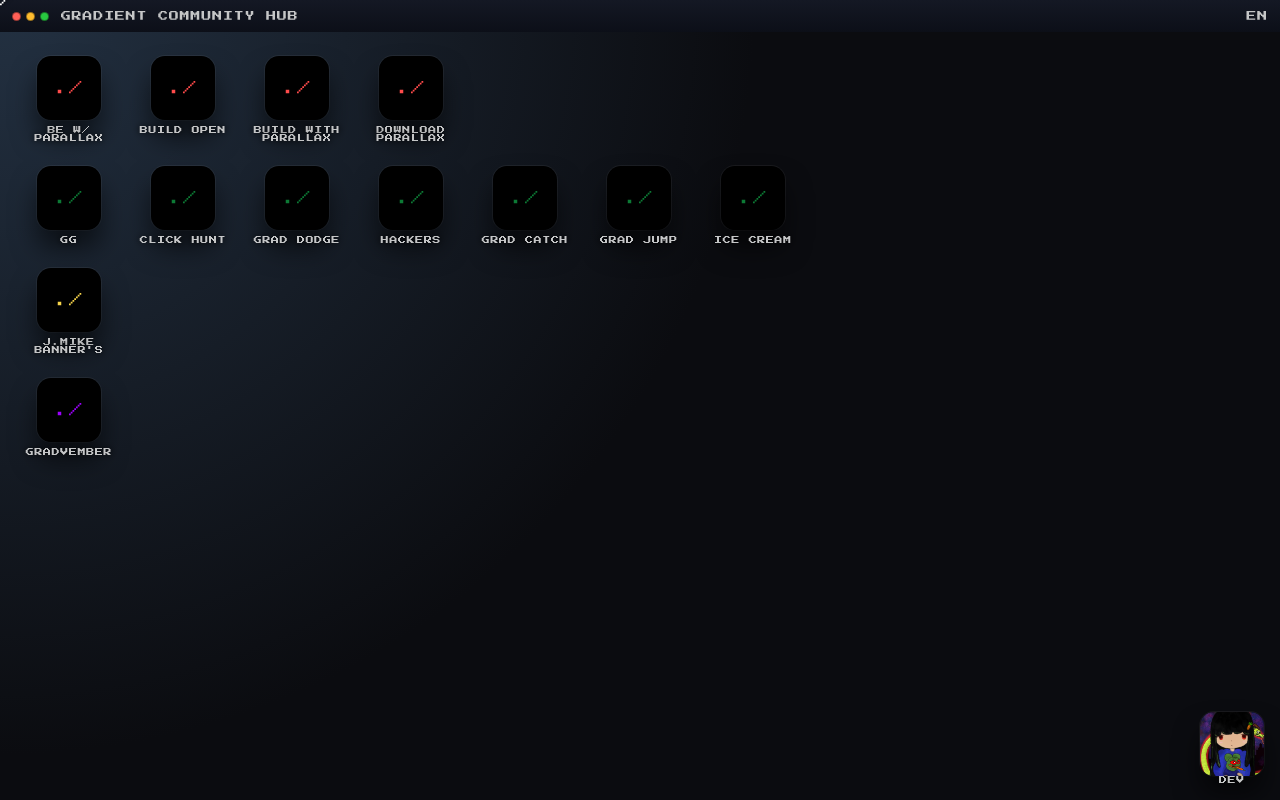
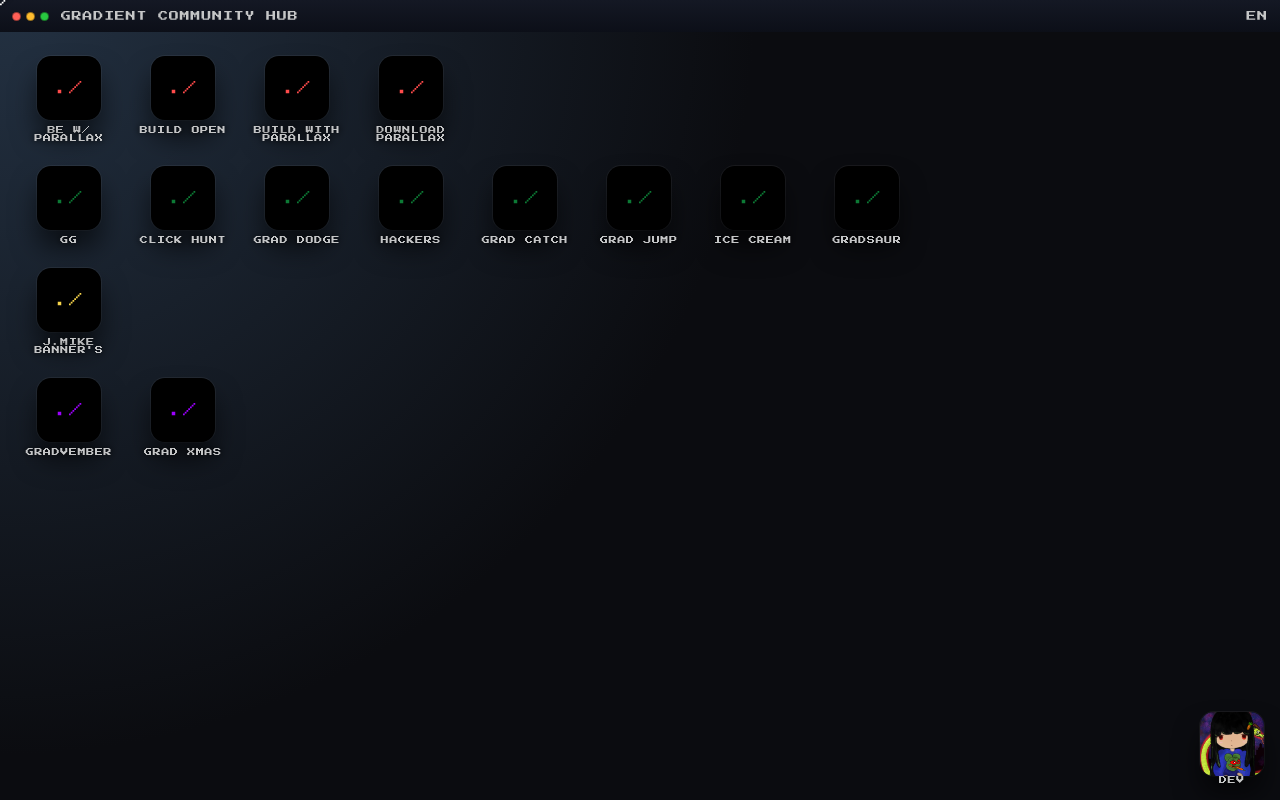
Before and after one commit to realsir/gradient-community-hub, a plain HTML site: page index.html in a window 1280 px wide. Drawn offline with Linux system fonts and the light colour scheme.

Commit message:
commit 3
commit 3

```diff
--- a/index.html
+++ b/index.html
@@ -320,6 +320,13 @@
         </div>
         <span class="icon-label">ICE CREAM</span>
       </a>
+
+      <a class="dock-icon" href="https://gradsaur-game.vercel.app/" target="_blank" rel="noopener noreferrer">
+        <div class="icon-square">
+          <span class="icon-text">./</span>
+        </div>
+        <span class="icon-label">GRADsaur</span>
+      </a>
     </div>
 
     <div class="row row-3">
@@ -337,6 +344,13 @@
           <span class="icon-text">./</span>
         </div>
         <span class="icon-label">Gradvember</span>
+      </a>
+
+      <a class="dock-icon" href="https://grad-xmas-contest.vercel.app/" target="_blank" rel="noopener noreferrer">
+        <div class="icon-square">
+          <span class="icon-text">./</span>
+        </div>
+        <span class="icon-label">GRAD XMAS</span>
       </a>
     </div>
   </div>
```
